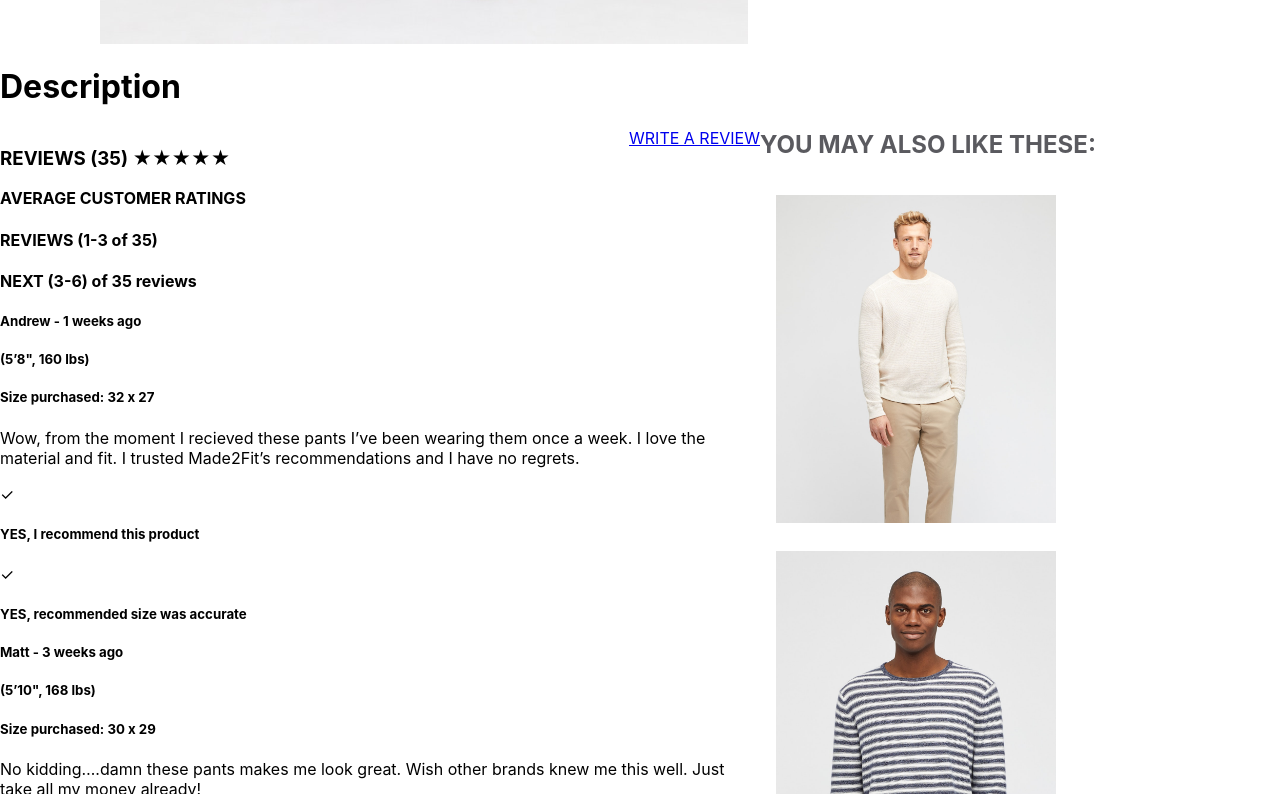
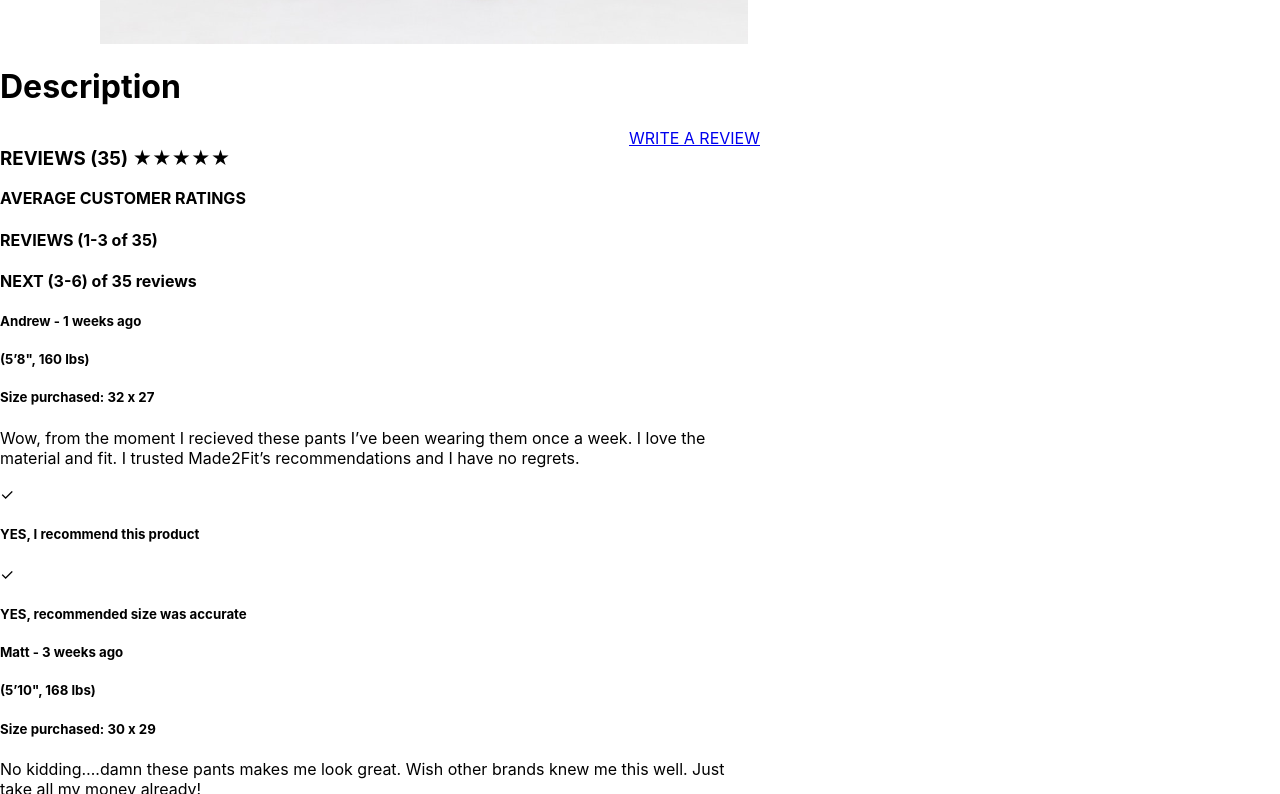
Before and after one commit to shenae/made2fit, a React (Create React App) app: page / in a window 1280 px wide. Shown: the part 906-1700 px from the top of the page. Built offline with nearby package versions, Linux system fonts and the light colour scheme.

Commit message:
pushed images to the bottom

```diff
--- a/src/components/SpecificPage/Similar/Similar.css
+++ b/src/components/SpecificPage/Similar/Similar.css
@@ -1,5 +1,7 @@
 .similar {
     width: 100%;
+    display: grid;
+    grid-template-columns: 25% 25% 25% 25%;
 }
 
 /* .similar:after {
```
Also changed, not shown: src/components/SpecificPage/Images/Images.css (line endings or trailing spaces).
